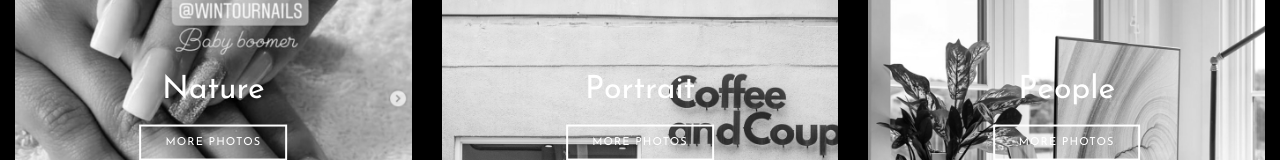
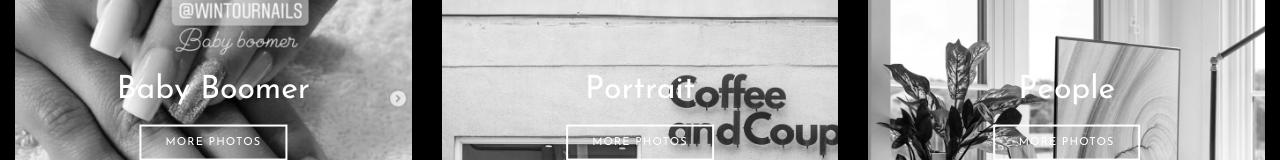
Before and after one commit to jpbertelm/Wintour.Nails, a plain HTML site: page index.html in a window 1280 px wide. Shown: the part 220-380 px from the top of the page. Drawn offline with Linux system fonts and the light colour scheme; files whose address does not match are found by name.

Commit message:
Update index.html

```diff
--- a/index.html
+++ b/index.html
@@ -118,7 +118,7 @@
 
           <div class="image-wrap-2">
             <div class="image-info">
-              <h2 class="mb-3">Nature</h2>
+              <h2 class="mb-3">Baby Boomer</h2>
               <a href="single.html" class="btn btn-outline-white py-2 px-4">More Photos</a>
             </div>
             <img src="images/uñas1.png" alt="Image" class="img-fluid">
```
